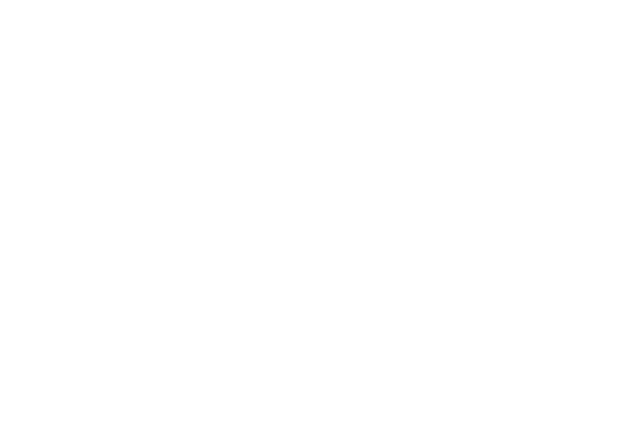
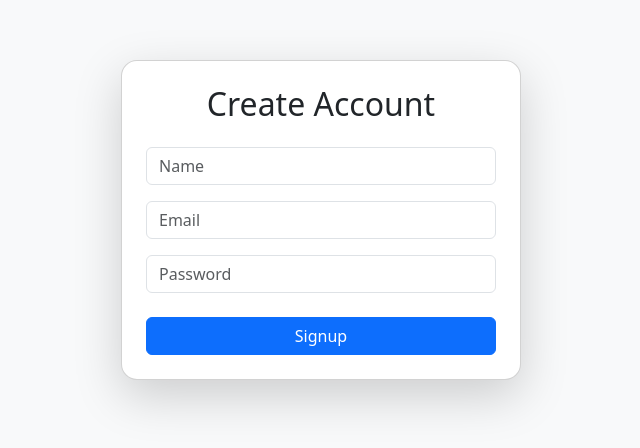
Before and after one commit to lakhangeegatechnologies/my-new-repo, a React (Create React App) app: page / in a window 1280 px wide. Before the commit this address had no page. Shown: the part 180-628 px from the top of the page, without its empty margins (319-959 px from the left). Built offline with nearby package versions, Linux system fonts and the light colour scheme.

Commit message:
my first commit

```diff
--- a/package.json
+++ b/package.json
@@ -7,8 +7,11 @@
     "@testing-library/jest-dom": "^6.9.1",
     "@testing-library/react": "^16.3.1",
     "@testing-library/user-event": "^13.5.0",
+    "axios": "^1.13.2",
+    "bootstrap": "^5.3.8",
     "react": "^19.2.3",
     "react-dom": "^19.2.3",
+    "react-router-dom": "^7.11.0",
     "react-scripts": "5.0.1",
     "web-vitals": "^2.1.4"
   },
--- a/src/App.js
+++ b/src/App.js
@@ -7,7 +7,7 @@
 return (
 <BrowserRouter>
 <Routes>
-<Route path="/signup" element={<Signup />} />
+<Route path="/" element={<Signup />} />
 <Route path="/login" element={<Login />} />
 </Routes>
 </BrowserRouter>
--- /dev/null
+++ b/src/Login.js
@@ -0,0 +1,60 @@
+import axios from "axios";
+import { useState } from "react";
+
+export default function Login() {
+  const [form, setForm] = useState({
+    email: "",
+    password: "",
+  });
+
+  const submit = async () => {
+    const res = await axios.post(
+      "http://localhost:5000/api/auth/login",
+      form
+    );
+    localStorage.setItem("token", res.data.token);
+    alert("Login successful");
+  };
+
+  return (
+    <div className="min-vh-100 d-flex align-items-center justify-content-center bg-light">
+      <div
+        className="card shadow-lg rounded-4"
+        style={{ width: "100%", maxWidth: "400px" }}
+      >
+        <div className="card-body p-4">
+          <h2 className="text-center mb-4">Login</h2>
+
+          <div className="mb-3">
+            <input
+              type="email"
+              className="form-control"
+              placeholder="Email"
+              onChange={(e) =>
+                setForm({ ...form, email: e.target.value })
+              }
+            />
+          </div>
+
+          <div className="mb-4">
+            <input
+              type="password"
+              className="form-control"
+              placeholder="Password"
+              onChange={(e) =>
+                setForm({ ...form, password: e.target.value })
+              }
+            />
+          </div>
+
+          <button
+            onClick={submit}
+            className="btn btn-primary w-100"
+          >
+            Login
+          </button>
+        </div>
+      </div>
+    </div>
+  );
+}
--- /dev/null
+++ b/src/Signup.js
@@ -0,0 +1,65 @@
+import axios from "axios";
+import { useState } from "react";
+
+export default function Signup() {
+  const [form, setForm] = useState({
+    name: "",
+    email: "",
+    password: "",
+  });
+
+  const submit = async () => {
+    await axios.post("http://localhost:5000/api/auth/signup", form);
+    alert("Signup successful");
+  };
+
+  return (
+    <div className="min-vh-100 d-flex align-items-center justify-content-center bg-light">
+      <div className="card shadow-lg rounded-4" style={{ width: "100%", maxWidth: "400px" }}>
+        <div className="card-body p-4">
+          <h2 className="text-center mb-4">Create Account</h2>
+
+          <div className="mb-3">
+            <input
+              type="text"
+              className="form-control"
+              placeholder="Name"
+              onChange={(e) =>
+                setForm({ ...form, name: e.target.value })
+              }
+            />
+          </div>
+
+          <div className="mb-3">
+            <input
+              type="email"
+              className="form-control"
+              placeholder="Email"
+              onChange={(e) =>
+                setForm({ ...form, email: e.target.value })
+              }
+            />
+          </div>
+
+          <div className="mb-4">
+            <input
+              type="password"
+              className="form-control"
+              placeholder="Password"
+              onChange={(e) =>
+                setForm({ ...form, password: e.target.value })
+              }
+            />
+          </div>
+
+          <button
+            onClick={submit}
+            className="btn btn-primary w-100"
+          >
+            Signup
+          </button>
+        </div>
+      </div>
+    </div>
+  );
+}
--- a/src/index.js
+++ b/src/index.js
@@ -3,6 +3,7 @@
 import './index.css';
 import App from './App';
 import reportWebVitals from './reportWebVitals';
+import "bootstrap/dist/css/bootstrap.min.css";
 
 const root = ReactDOM.createRoot(document.getElementById('root'));
 root.render(
```
Also changed, not shown: 2 other files (tests, documents, lock files or other folders).
